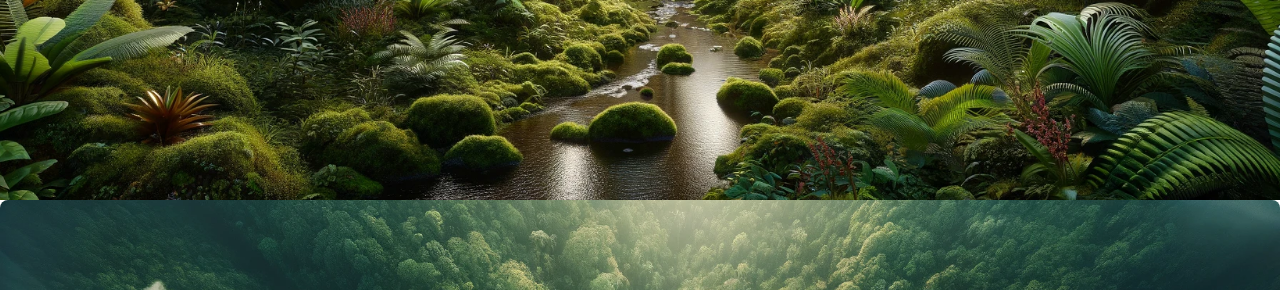
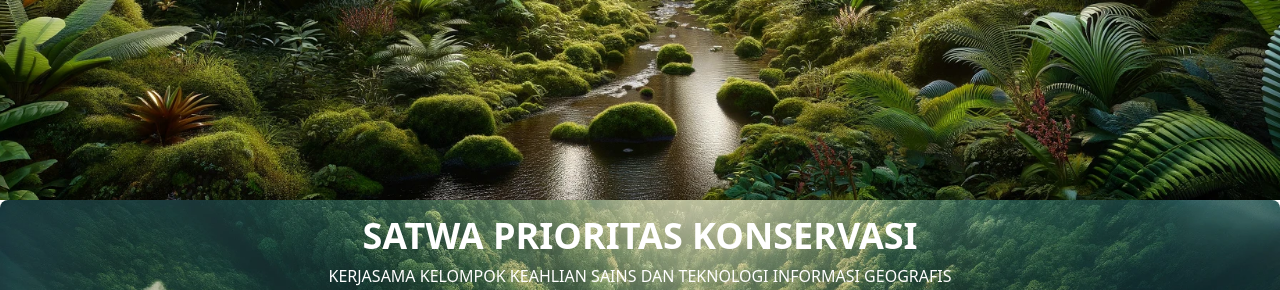
Before and after one commit to dustinedw1012/ta, a Node server app: page / in a window 1280 px wide. Shown: the part 600-890 px from the top of the page. Run offline with Node 20, Linux system fonts and the light colour scheme; some libraries are stand-ins or nearby versions.

Commit message:
Update 2 Mei

```diff
--- a/views/index.ejs
+++ b/views/index.ejs
@@ -5,6 +5,20 @@
       <meta name="viewport" content="width=device-width, initial-scale=1.0">
       <title>SATO JABAR</title>
       <script src="https://cdn.tailwindcss.com"></script>
+
+
+      <link rel="stylesheet" href="https://unpkg.com/leaflet@1.9.4/dist/leaflet.css"
+      integrity="sha256-p4NxAoJBhIIN+hmNHrzRCf9tD/miZyoHS5obTRR9BMY="
+      crossorigin=""/>
+
+      <style>
+         #map {
+            width: 100%;
+            height: 100vh;
+         }
+      </style>
+
+
    </head>
    <script>
       // Data yang dikirim dari server
@@ -53,9 +67,13 @@
 <!-- Halaman 2 -->
 
       <div class="relative overflow-hidden rounded-t-lg h-screen w-full">
-         <img src="Page2.png" alt="" class="w-full h-auto absolute">
+         <img src="Page2.png" alt="" class="w-full h-auto absolute z-1">
+         <div class = "flex justify-center items-center">
+         <h1 class="text-white text-4xl font-bold absolute inset-x-960 top-4 h-16">SATWA PRIORITAS KONSERVASI</h1>
+         <h3 class="text-white text-l text-center absolute inset-x-960 top-16 h-16 w-1/2">KERJASAMA KELOMPOK KEAHLIAN SAINS DAN TEKNOLOGI INFORMASI GEOGRAFIS PROGRAM STUDI TEKNIK GEODESI DAN GEOMATIKA INSTITUT TEKNOLOGI BANDUNG DENGAN BALAI BESAR KONSERVASI SUMBER DAYA ALAM PROVINSI JAWA BARAT</h3>
+         </div>
          <div class="flex justify-center">
-            <div class="grid grid-cols-2 md:grid-cols-3 gap-4 p-4 absolute">
+            <div class="grid grid-cols-2 md:grid-cols-3 gap-4 p-4 top-16 absolute">
                <!-- Column Box 1 -->
                <div class="bg-white rounded-lg overflow-hidden shadow-lg mt-20">
                   <img src="Owa.jpg" alt="Owa Jawa" class="w-full h-32 sm:h-48 object-cover">
@@ -84,7 +102,7 @@
          </div>
 
          <div class="flex justify-center mt-80">
-            <div class="grid grid-cols-2 md:grid-cols-2 gap-4 p-4 absolute">
+            <div class="grid grid-cols-2 md:grid-cols-2 gap-4 p-4 absolute top-96">
                <!-- Column Box 4 -->
                <div class="bg-white rounded-lg overflow-hidden shadow-lg mt-20" >
                   <img src="Kukang.jpg" alt="Owa Jawa" class="w-full h-32 sm:h-48 object-cover">
@@ -115,11 +133,17 @@
     </div>
 </div>
 
+
+<!-- Halaman 3  -->
 <div class="relative overflow-hidden rounded-t-lg h-screen w-full">
-   <img src="Page3.png" alt="" class="w-full h-auto absolute">
-   <div class="flex justify-center items-center h-screen">
-      <h1 class="text-white text-4xl md:text-6xl font-bold">PERMASALAHAN TERKAIT KONSERVASI</h1>
-      <div class="grid grid-cols-2 md:grid-cols-3 gap-4 p-4 absolute">
+   <img src="Page3.png" alt="" class="w-full h-auto absolute z-1">
+
+   <div class = "flex justify-center items-center">
+      <h1 class="text-white text-4xl font-bold absolute inset-x-960 top-4 h-16">PERMASALAHAN TERKAIT KONSERVASI</h1>
+   </div>
+
+
+      <div class="grid grid-cols-2 md:grid-cols-3 gap-4 p-4 absolute left-1/4 top-20  ">
          <!-- Column Box 1 -->
          <div class="bg-white rounded-lg overflow-hidden shadow-lg mt-20 ">
             <img src="Owa.jpg" alt="Owa Jawa" class="w-full h-32 sm:h-48 object-cover">
@@ -134,7 +158,9 @@
                <p class="text-center text-sm font-semibold">Bencana alam mengancam kehidupan satwa</p>
             </div>
          </div>
+
          <br>
+
          <!-- Column Box 3 -->
          <div class="bg-white rounded-lg overflow-hidden shadow-lg mt-20">
             <img src="Owa.jpg" alt="Owa Jawa" class="w-full h-32 sm:h-48 object-cover">
@@ -152,6 +178,31 @@
       </div>
    </div>
 </div>
+
+
+<!-- Halaman 4  -->
+<div class="w-full h-full flex flex-row">
+   <!-- text -->
+   <div class ="rounded-lg overflow-hidden shadow-lg w-1/4">
+      <p class="text-sm font-bold text-4xl">PETA KESESUAIAN MULTI HABITAT FAUNA ENDEMIK JAWA BARAT</p>
+   </div>
+   <!-- map -->
+   <div class="w-3/4 sticky">
+      <div id="map"></div>
+   </div>
+
+</div>
+
+        <!-- Column Box Map -->
+      <!-- <div>
+        <div class="rounded-lg overflow-hidden shadow-lg sticky right-0 mt-20 h-3/4 w-3/4" >
+         <div class="p-4">
+            <p class="text-center text-sm font-bold text-4xl">PETA KESESUAIAN MULTI HABITAT FAUNA ENDEMIK JAWA BARAT</p>
+         </div>
+
+      </div>
+   </div> -->
+
 
 
 <script>
@@ -217,4 +268,20 @@
     }
 </script>
 
+
+
 </html>
+
+
+<script src="https://unpkg.com/leaflet@1.9.4/dist/leaflet.js"
+integrity="sha256-20nQCchB9co0qIjJZRGuk2/Z9VM+kNiyxNV1lvTlZBo="
+crossorigin=""></script>
+
+<script>
+   var map = L.map('map').setView([51.505, -0.09], 13);
+
+   L.tileLayer('https://tile.openstreetmap.org/{z}/{x}/{y}.png', {
+    maxZoom: 19,
+    attribution: '&copy; <a href="http://www.openstreetmap.org/copyright">OpenStreetMap</a>'
+   }).addTo(map);
+</script>
```
